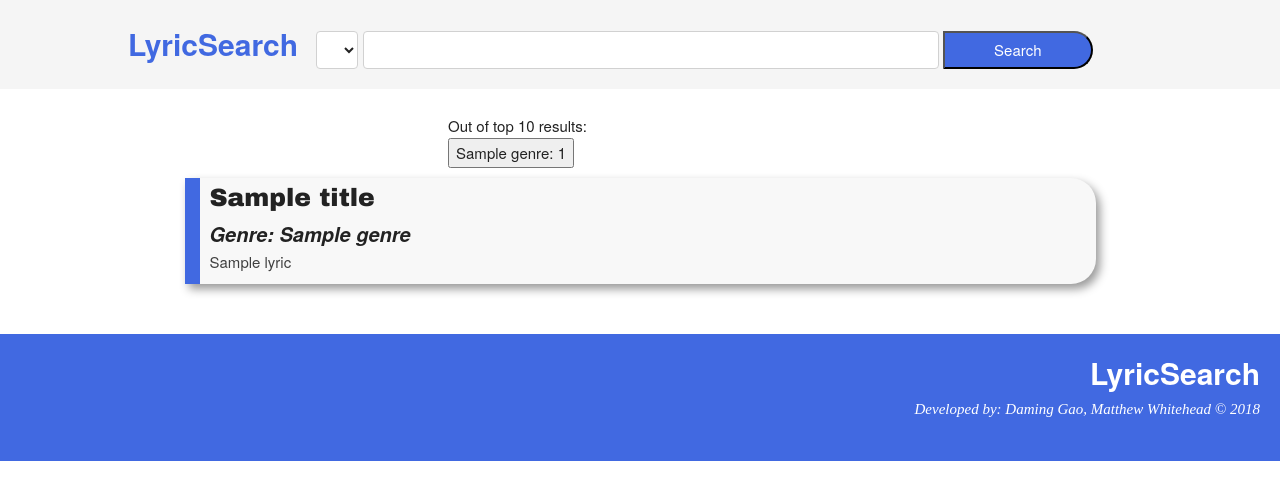
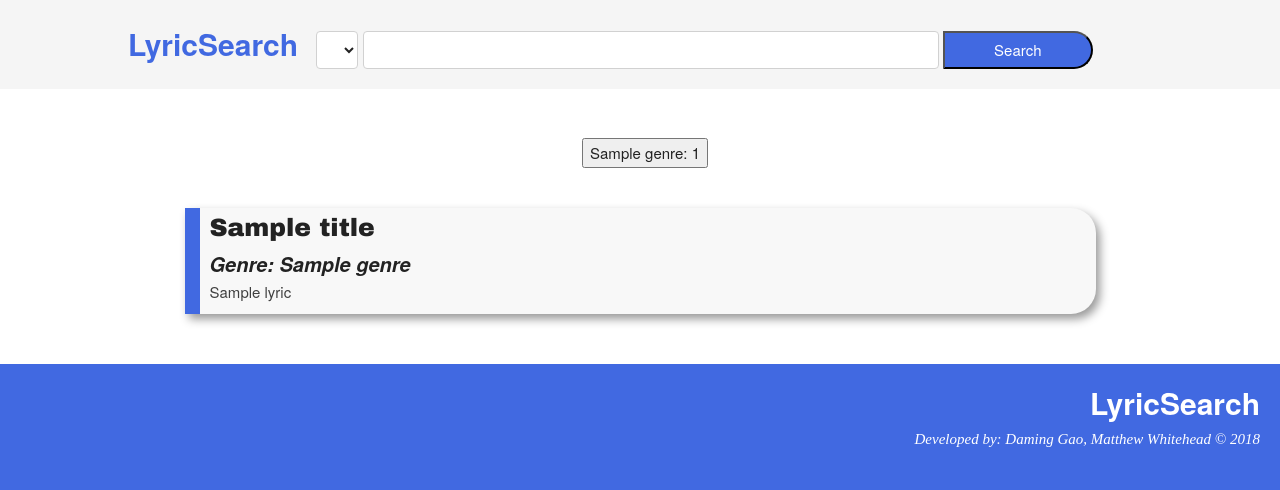
Before and after one commit to matt-whitehead/lyricSearch, a Flask app: template templates/results.html in a window 1280 px wide. Shown: the top 490 px of the page. Run offline with Flask 2, Linux system fonts and the light colour scheme; the template is opened without the code that fills it: most values are stand-ins (such as "Sample title", 1, 10 or a date in 2020); lists and menus that the app fills with data are empty.

Commit message:
style adjustments

```diff
--- a/static/css/customize.css
+++ b/static/css/customize.css
@@ -58,8 +58,9 @@
 }
 
 #statistics {
-    margin-left: 35%;
-    margin-right: auto;
+    margin-left: 10px;
+    text-align: center;
+    margin-bottom: 40px;
 }
 
 .lyrics {
--- a/templates/results.html
+++ b/templates/results.html
@@ -40,10 +40,9 @@
             <div class="error">{{"Did you mean..." +  modified_query + "?"}}</div>
         {% endif %}
         {% if title|length == 0 %}
-            <div class="error">{{"Search not found! Try to use other keywords."}}</div>
+            <div class="error">{{"No results found! Try using different keywords."}}</div>
         {% else %}
             <div id="statistics">
-                <h class="genreSelectorTitle"> Out of top 10 results: </h>
                 <br>
                 {% for genre, count in genre_counts.most_common() %}
                     <button class="genreSelector" id="{{genre}}" onclick="filter_genre(this.id)"> {{ genre + ": " + count|string}} </button>
```
